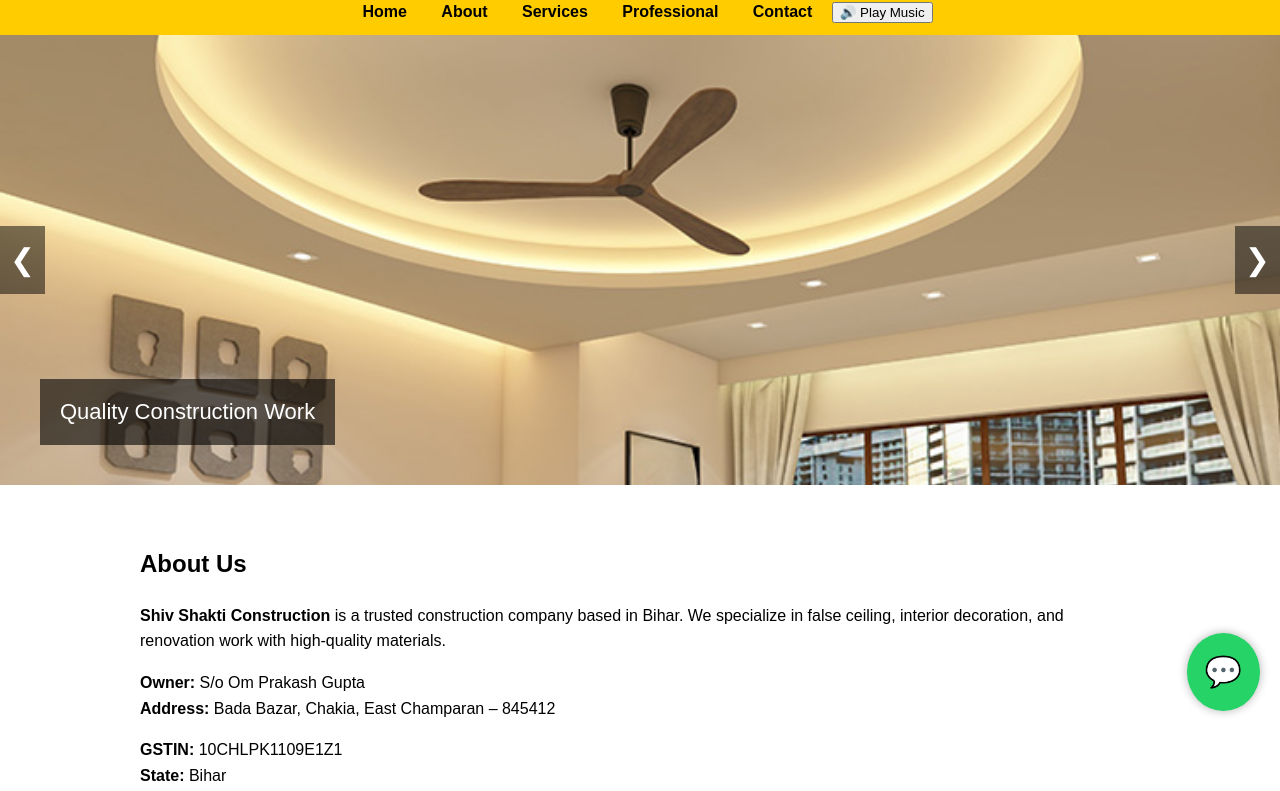
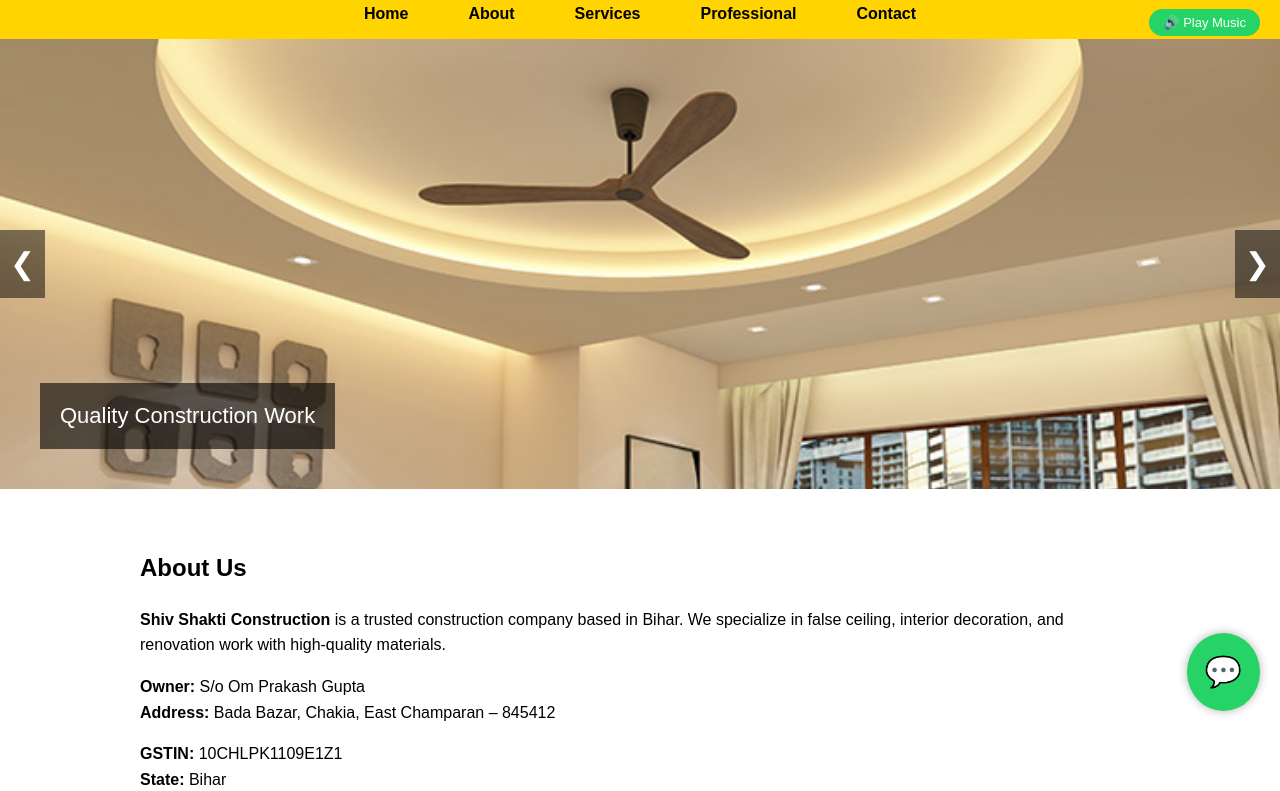
Before and after one commit to vinay4033/shivshakticonstruction, a plain HTML site: page index.html in a window 1280 px wide. Shown: the part 69-860 px from the top of the page. Drawn offline with Linux system fonts and the light colour scheme.

Commit message:
Update style.css
Added audio button

```diff
--- a/style.css
+++ b/style.css
@@ -388,3 +388,124 @@ footer {
         margin-top: 4px;
     }
 }
+
+.audio-btn {
+    position: absolute;
+    top: 20px;
+    right: 20px;
+    background: #25D366;
+    color: white;
+    border: none;
+    padding: 8px 12px;
+    cursor: pointer;
+    border-radius: 5px;
+    z-index: 999;
+}
+
+
+.navbar {
+    display: flex;
+    justify-content: space-between;
+    align-items: center;
+    background: #000;
+    padding: 8px 15px;
+}
+
+.nav-links a {
+    color: white;
+    margin-right: 15px;
+    text-decoration: none;
+    font-size: 14px;
+}
+
+.audio-btn {
+    background: #25D366;
+    color: white;
+    border: none;
+    padding: 6px 10px;
+    border-radius: 5px;
+    cursor: pointer;
+    font-size: 13px;
+}
+
+.audio-btn:hover {
+    background: #1da851;
+}
+
+
+.navbar {
+    display: flex;
+    align-items: center;
+    justify-content: center;
+    gap: 25px;
+    background: #FFD400; /* yellow bar */
+    padding: 10px 0;
+}
+
+.navbar a {
+    text-decoration: none;
+    color: #000;
+    font-weight: 600;
+    font-size: 16px;
+}
+
+.audio-btn {
+    background: #25D366;
+    color: #fff;
+    border: none;
+    padding: 6px 12px;
+    border-radius: 20px;
+    cursor: pointer;
+    font-size: 13px;
+}
+@media (max-width: 768px) {
+    .navbar {
+        flex-wrap: wrap;
+        gap: 12px;
+    }
+
+    .audio-btn {
+        margin-top: 5px;
+    }
+}
+
+.navbar {
+    display: flex;
+    align-items: center;
+    justify-content: center;
+    gap: 30px;
+    background: #FFD400;
+    padding: 12px 10px;
+    position: relative;
+    z-index: 1000;
+}
+
+.navbar a {
+    text-decoration: none;
+    color: #000;
+    font-weight: 600;
+    font-size: 16px;
+}
+
+/* Audio button visible fix */
+.audio-btn {
+    background: #25D366;
+    color: #fff;
+    border: none;
+    padding: 6px 14px;
+    border-radius: 20px;
+    cursor: pointer;
+    font-size: 13px;
+    white-space: nowrap;
+}
+
+@media (max-width: 768px) {
+    .navbar {
+        flex-wrap: wrap;
+        gap: 15px;
+    }
+
+    .audio-btn {
+        margin-top: 5px;
+    }
+}
```
